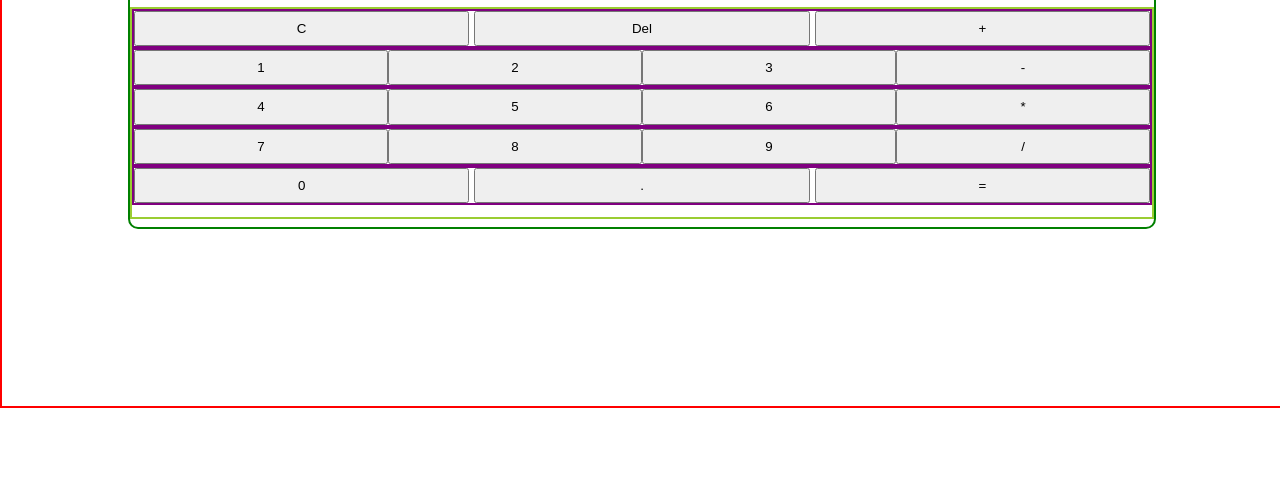
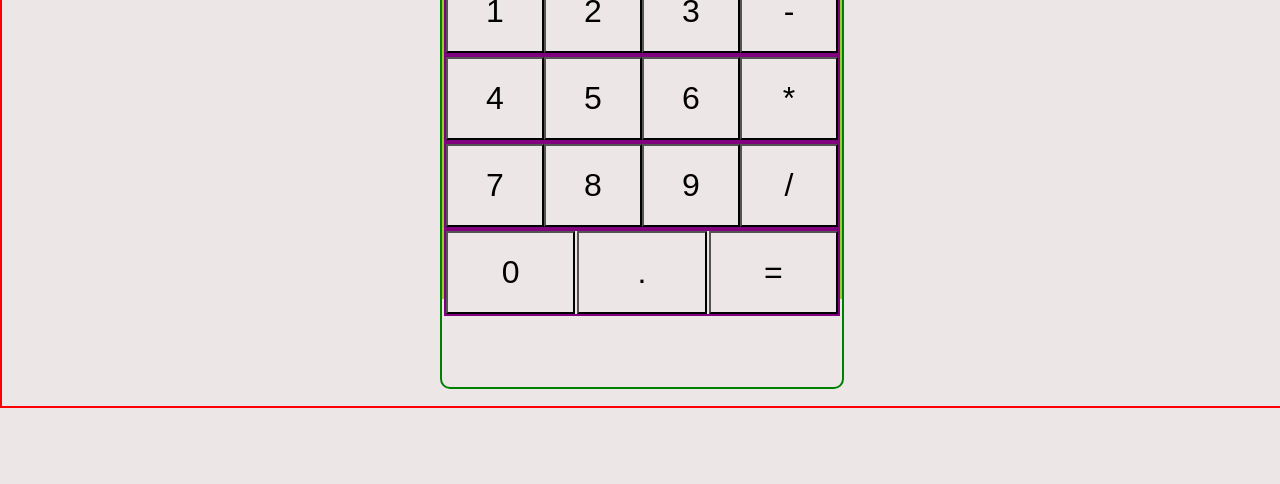
Before and after one commit to Zain-Ashfaq/calculator, a plain HTML site: page index.html in a window 1280 px wide. Shown: the part 316-800 px from the top of the page. Drawn offline with Linux system fonts and the light colour scheme.

Commit message:
Added responsiveness for desktop users

```diff
--- a/main.scss
+++ b/main.scss
@@ -1,7 +1,10 @@
 * {
   margin: 0px;
   padding: 0px;
+  background-color: #ece6e6;
 }
+
+$button-color: #e6babe;
 
 body {
   display: flex;
@@ -34,6 +37,7 @@ body {
     .main__btnConatiner {
       border: 2px solid yellowgreen;
       height: 65%;
+
       .btnConatiner__firstRow {
         height: 17%;
         display: flex;
@@ -42,6 +46,14 @@ body {
         border: 2px solid purple;
         button {
           width: 33%;
+          background-color: $button-color;
+          text-decoration: none;
+          border-radius: 8px;
+          opacity: 0.6;
+          transition: 0.3s;
+        }
+        button:hover {
+          opacity: 1;
         }
       }
       .btnConatiner__secondRow {
@@ -87,3 +99,42 @@ body {
     }
   }
 }
+
+@media only screen and (min-width: 1024px) {
+  body {
+    main {
+      .main__calculatorContainer {
+        height: 80vh;
+        width: 50vh;
+        font-size: 2rem;
+        .main__displayNumbers {
+          text-align: end;
+        }
+        .main__btnConatiner {
+          border: 2px solid yellowgreen;
+          height: 65%;
+
+          button {
+            font-size: 2rem;
+          }
+
+          .btnConatiner__firstRow {
+            height: 20%;
+          }
+          .btnConatiner__secondRow {
+            height: 20%;
+          }
+          .btnConatiner__thirdRow {
+            height: 20%;
+          }
+          .btnConatiner__fourthRow {
+            height: 20%;
+          }
+          .btnConatiner__fifthRow {
+            height: 20%;
+          }
+        }
+      }
+    }
+  }
+}
```
Also changed, not shown: main.css, 1 other file.
